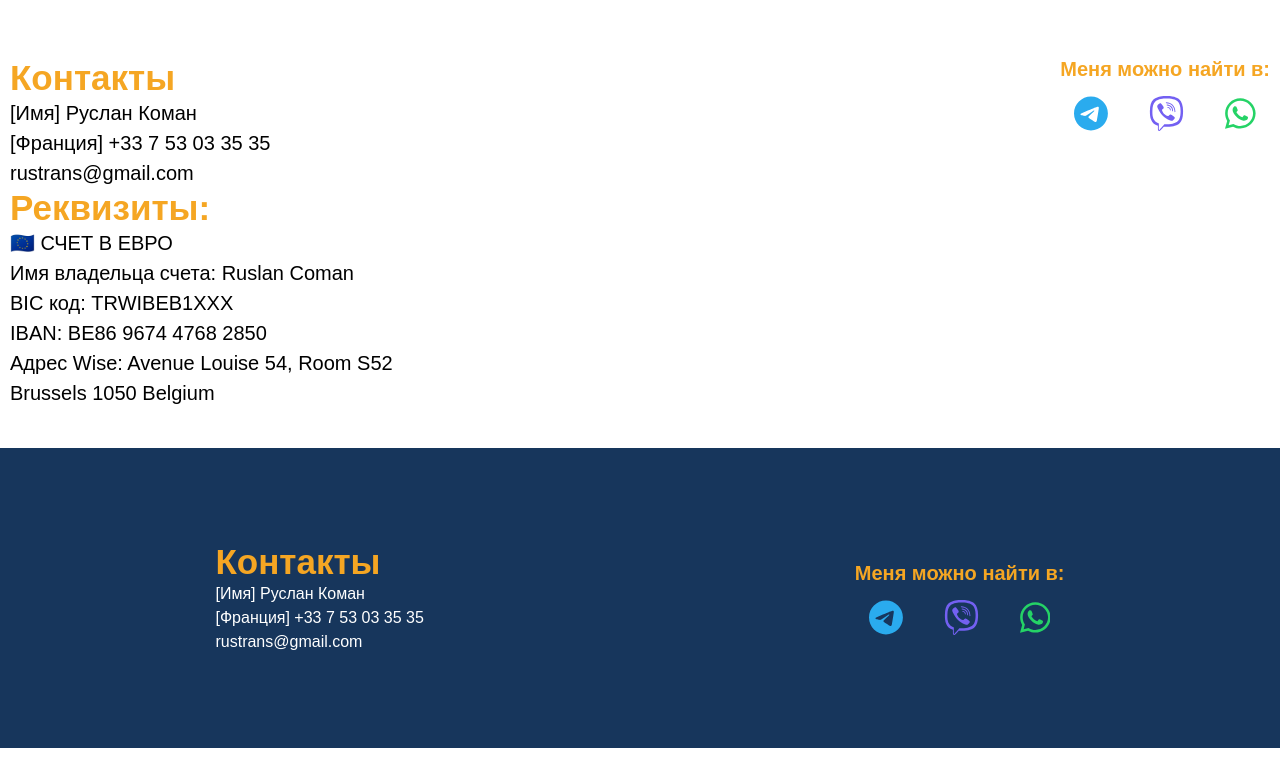
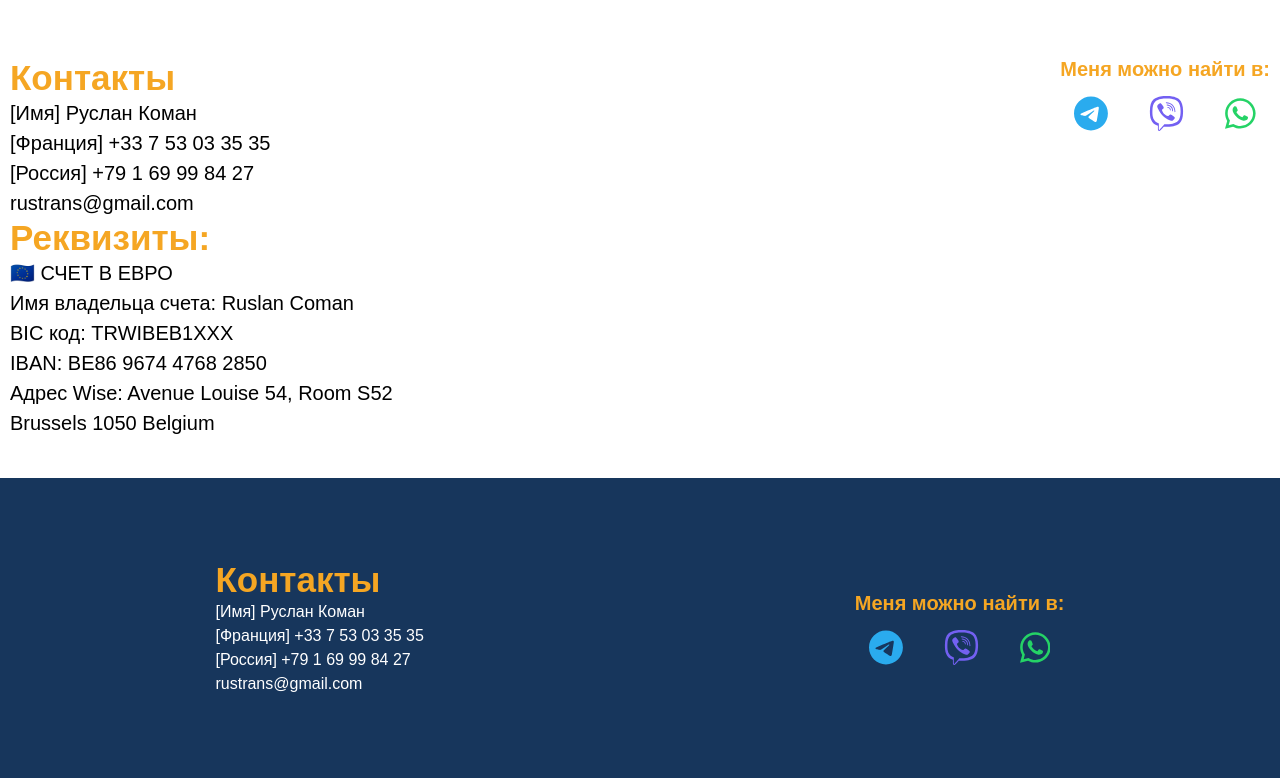
Before and after one commit to The-MD-Style/rus-trans, a Next.js app: page /contacts in a window 1280 px wide. Shown: the part 352-1130 px from the top of the page. Before the commit the page ends 1100 px from the top, so only its background shows below. Built offline with nearby package versions, Linux system fonts and the light colour scheme.

Commit message:
feat(contacts): add rus number

```diff
--- a/src/Layout/Footer/Footer.view.tsx
+++ b/src/Layout/Footer/Footer.view.tsx
@@ -1,5 +1,5 @@
 import React from "react";
-import classes from './Footer.module.scss'
+import classes from "./Footer.module.scss";
 import { contacts } from "@/view/Contact/Contact.map";
 import Link from "next/link";
 import VIcon from "@/components/VIcon/VIcon";
@@ -7,21 +7,23 @@ import VIcon from "@/components/VIcon/VIcon";
 type Props = {};
 
 const FooterView = (props: Props) => {
-  return <div className={classes['footer']}>
-    <div className={classes['footerWrapper']}>
-      <div className={classes['contacts']}>
+  return (
+    <div className={classes["footer"]}>
+      <div className={classes["footerWrapper"]}>
+        <div className={classes["contacts"]}>
           <p className={classes["page-name"]}>Контакты</p>
           <div className={classes["contacts"]}>
             <p className={classes["element"]}>[Имя] Руслан Коман</p>
             <p className={classes["element"]}>[Франция] +33 7 53 03 35 35</p>
+            <p className={classes["element"]}>[Россия] +79 1 69 99 84 27</p>
             <p className={classes["element"]}>rustrans@gmail.com</p>
           </div>
         </div>
-      <div className={classes['social']}>
+        <div className={classes["social"]}>
           <p className={classes["social-head"]}>Меня можно найти в:</p>
           <ul>
             {contacts.map((item) => (
-              <li key={item.link + 'footer'}>
+              <li key={item.link + "footer"}>
                 <Link href={item.link}>
                   <VIcon
                     color={item.color}
@@ -34,7 +36,8 @@ const FooterView = (props: Props) => {
           </ul>
         </div>
       </div>
-  </div>;
+    </div>
+  );
 };
 
 export default FooterView;
--- a/src/view/Contact/Contact.view.tsx
+++ b/src/view/Contact/Contact.view.tsx
@@ -20,6 +20,7 @@ const ContactView = (props: Props) => {
             <div className={classes["contacts"]}>
               <p className={classes["name"]}>[Имя] Руслан Коман</p>
               <p className={classes["number"]}>[Франция] +33 7 53 03 35 35</p>
+              <p className={classes["number"]}>[Россия] +79 1 69 99 84 27</p>
               <p className={classes["mail"]}>rustrans@gmail.com</p>
             </div>
             <p className={classes["page-name"]}>Реквизиты:</p>
--- a/src/view/HomePage/HomePage.view.tsx
+++ b/src/view/HomePage/HomePage.view.tsx
@@ -29,6 +29,7 @@ const HomePageView = (props: Props) => {
               <div className={classes["number"]}>
                 <p className={classes["name"]}>Руслан Коман</p>
                 <p className={classes["number"]}>[Франция] +33 7 53 03 35 35</p>
+                <p className={classes["number"]}>[Россия] +79 1 69 99 84 27</p>
               </div>
             </div>
             <div className={classes["button-text"]}>
```
Lines whose indentation alone changed are shown as unchanged.
